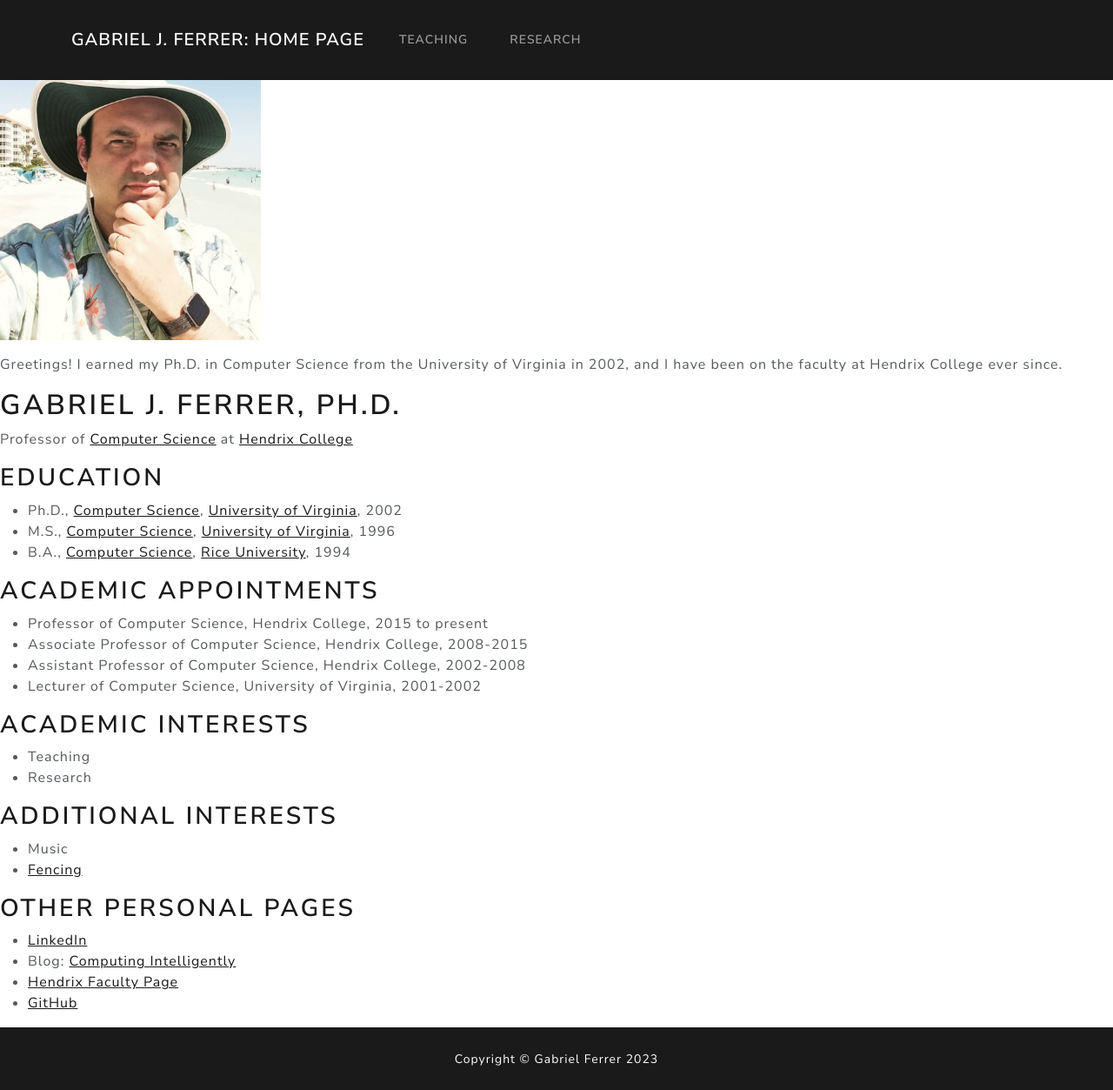
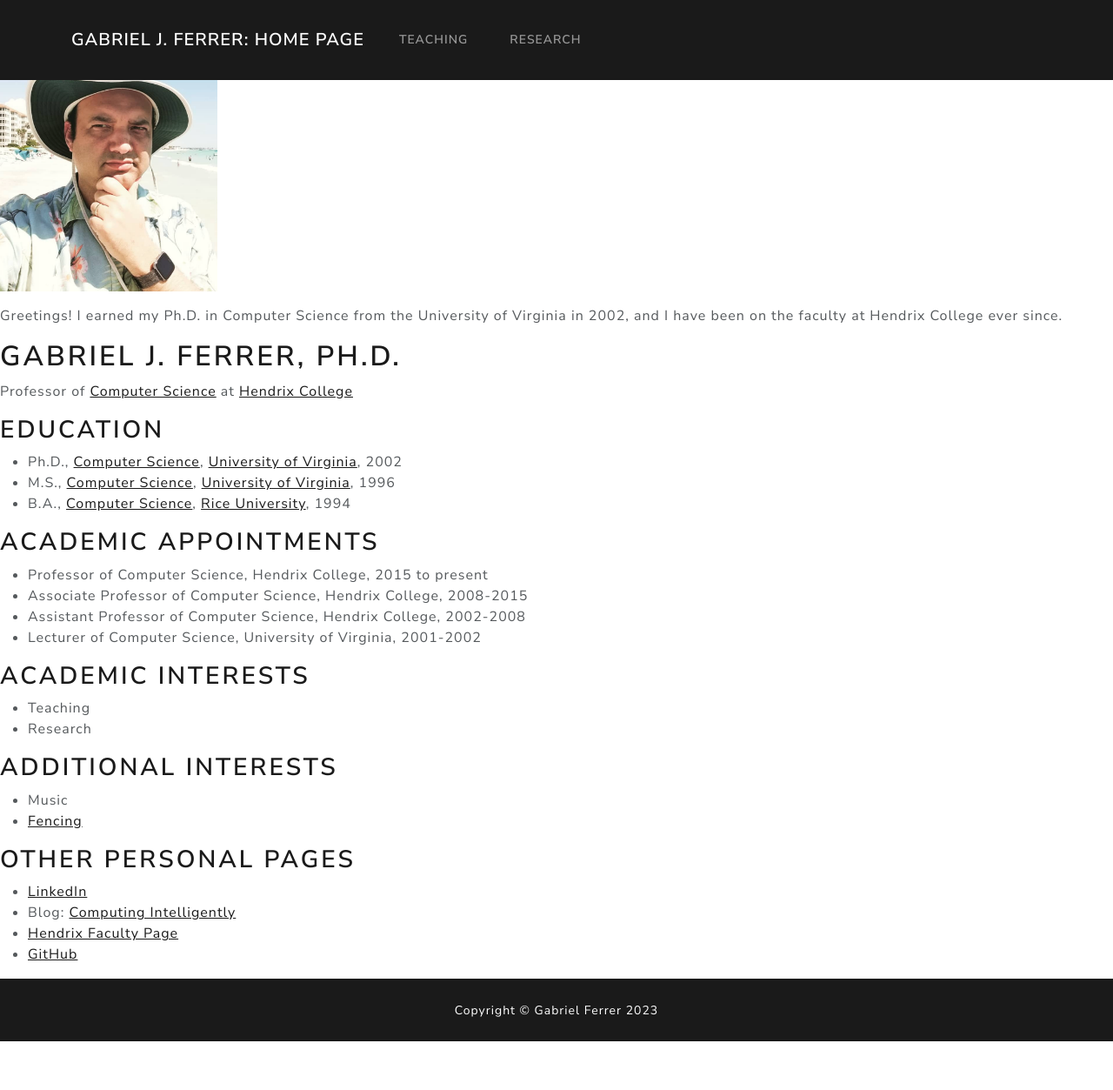
Before and after one commit to gjf2a/gjf2a.github.io, a Jekyll site: the page built from index.md, in a window 1280 px wide and 1253 px high. Shown: the whole window at 87% size. Built offline with Jekyll 4.4.1, drawn with Linux system fonts in a browser that asks for light colours; nearby versions of some CDN libraries; library files that are not in the unit come from our copies; a script that is not in the unit is left out.

Commit message:
Fixing CSS more.

```diff
--- a/index.md
+++ b/index.md
@@ -2,7 +2,7 @@
 layout: default
 ---
 
-<img src="{{site.baseurl}}/assets/images/selfAtBeach.png" width=300 id="photoleft"/>
+<img src="{{site.baseurl}}/assets/images/selfAtBeach.png" width=250 />
 
 Greetings! I earned my Ph.D. in Computer Science from the University of Virginia in 2002, and I have been on the faculty at Hendrix College ever since.
 
```
